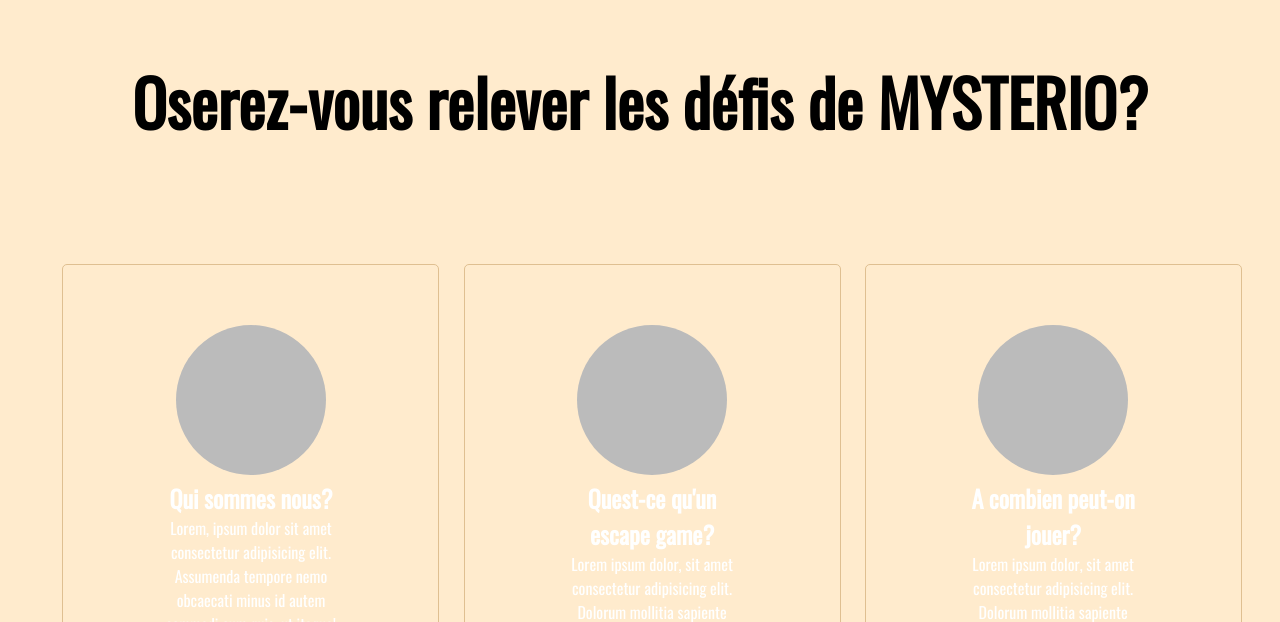
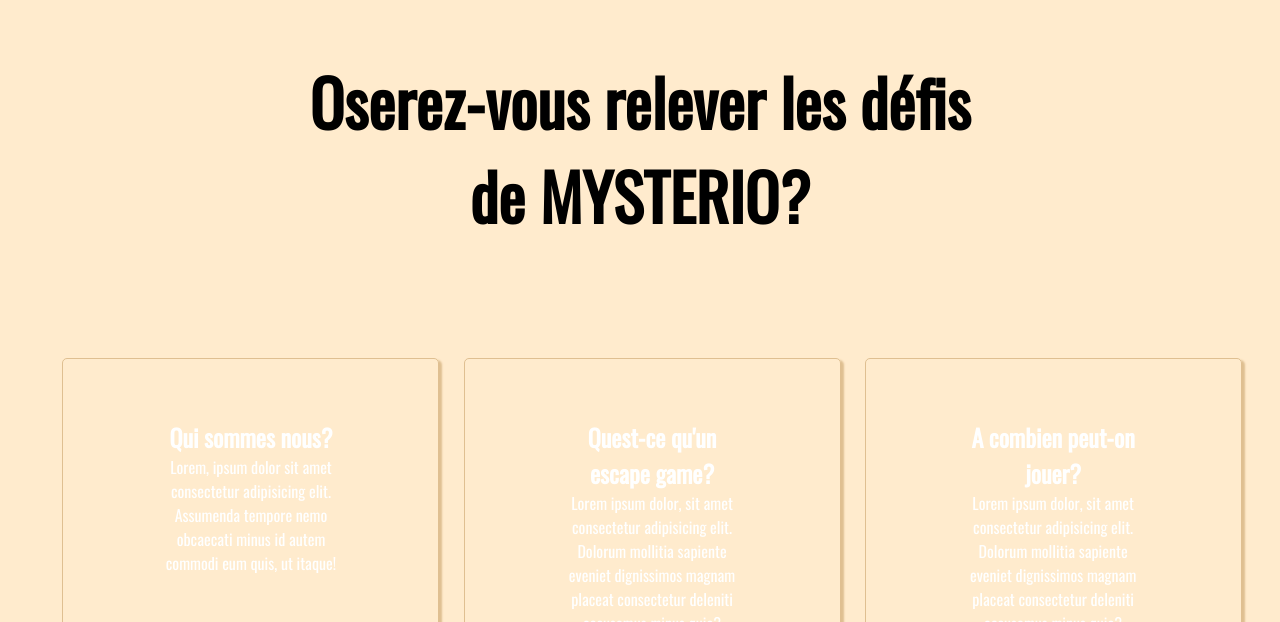
Before and after one commit to bonnetfrederic/hackathon-1, a plain HTML site: page index.html in a window 1280 px wide. Shown: the part 178-800 px from the top of the page. Drawn offline with nearby package versions, Linux system fonts and the light colour scheme; files that its build step writes are made by us from their sources.

Commit message:
Update _presentation.scss

```diff
--- a/styles/components/_presentation.scss
+++ b/styles/components/_presentation.scss
@@ -1,7 +1,7 @@
 #apropos {
   height: 100vh;
   h1 {
-    padding: 3% 0;
+    padding: 3% 22%;
     text-align: center;
   }
 
@@ -20,24 +20,22 @@
       margin-left: 2%;
       padding: 5% 8%;
       border-radius: 5px;
-      box-shadow: 3px 2 px 2px rgb(223, 191, 145);
+      box-shadow: 3px 2px 2px rgb(223, 191, 145);
 
-      .circle {
-        height: 150px;
-        width: 150px;
-        background-color: #bbb;
-        border-radius: 50%;
-        display: inline-block;
-      }
+      // .circle {
+      //   height: 50%;
+      //   width: 50%;
+      // }
     }
   }
-
-  //   #myVideo {
+  // .macaron {
+  //   img {
+  //     height: 30%;
+  //     width: 22%;
   //     position: relative;
-  //     z-index: -1;
-  //     right: 0;
-  //     bottom: 5%;
-  //     min-width: 100%;
-  //     height: 100vh;
+  //     top: 10%;
+  //     left: 70%;
+  //     z-index: 1;
   //   }
+  // }
 }
```
